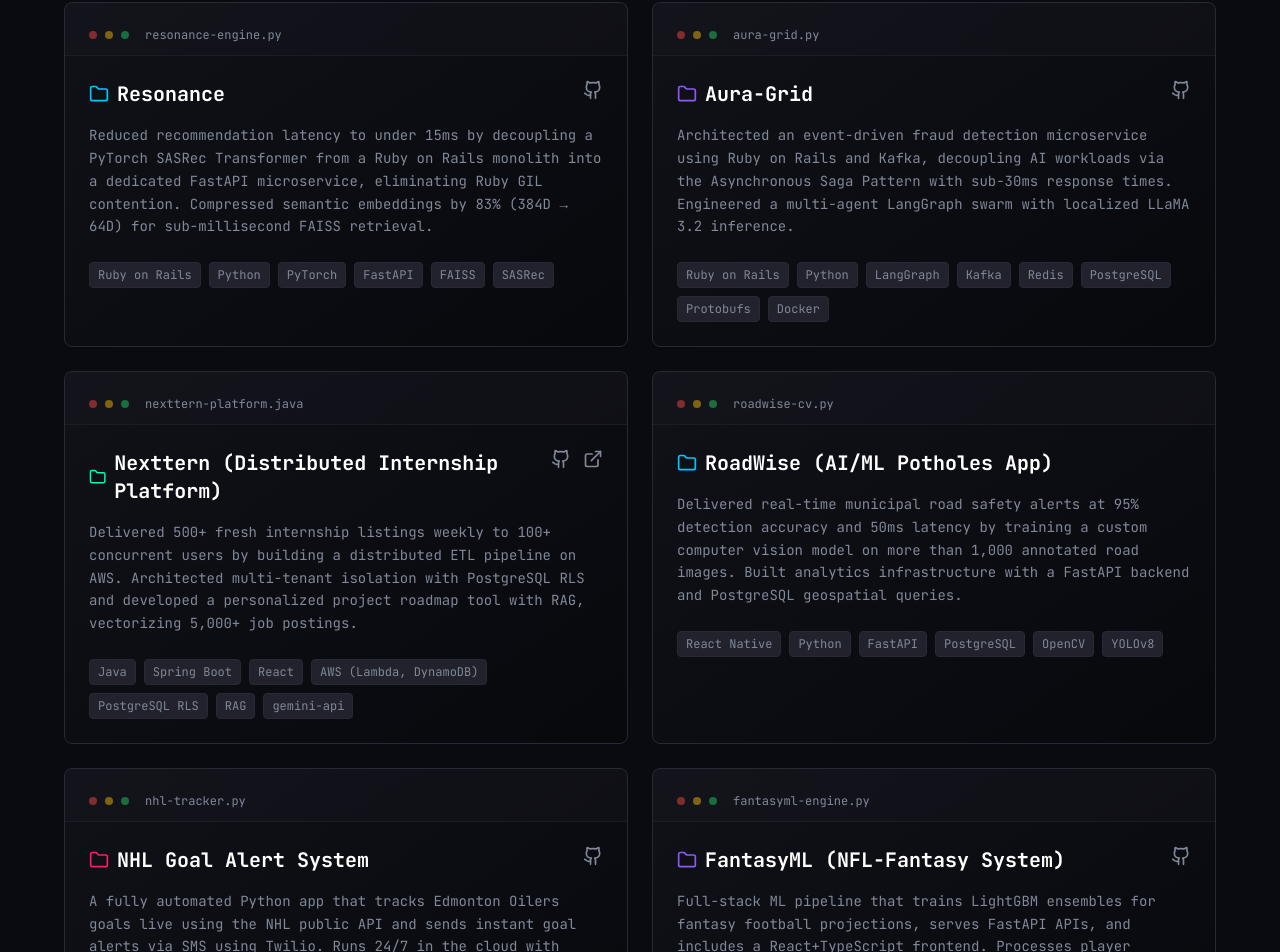
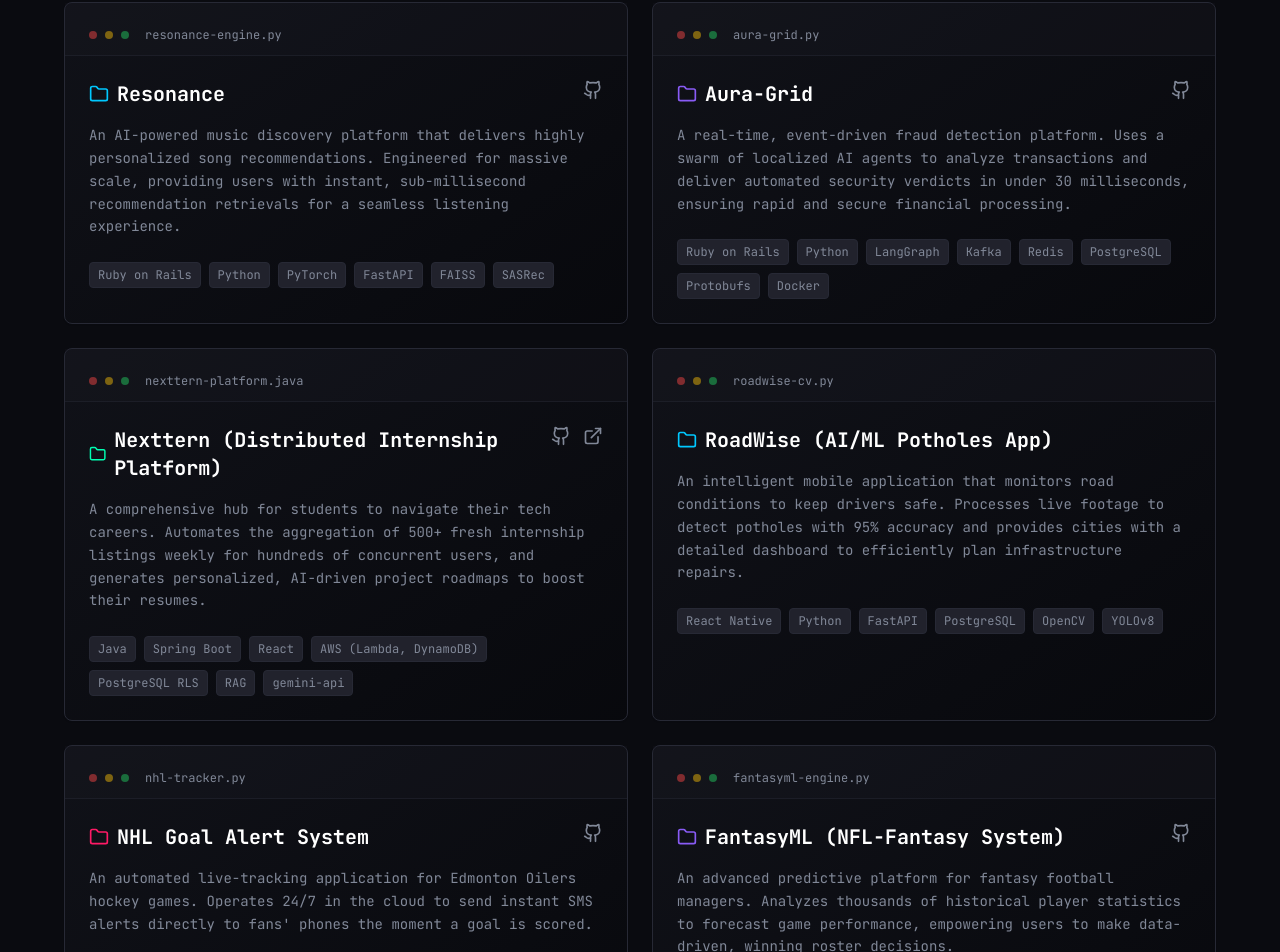
Before and after one commit to yuvraajbains/Personal-Website, a React (Create React App) app: page / in a window 1280 px wide. Shown: the part 3216-4168 px from the top of the page. Built offline with nearby package versions, Linux system fonts and the light colour scheme.

Commit message:
update project descriptions to be impact-focused

```diff
--- a/src/components/sections/Projects.jsx
+++ b/src/components/sections/Projects.jsx
@@ -7,7 +7,7 @@ const Projects = () => {
         {
             title: "Resonance",
             filename: "resonance-engine.py",
-            description: "Reduced recommendation latency to under 15ms by decoupling a PyTorch SASRec Transformer from a Ruby on Rails monolith into a dedicated FastAPI microservice, eliminating Ruby GIL contention. Compressed semantic embeddings by 83% (384D → 64D) for sub-millisecond FAISS retrieval.",
+            description: "An AI-powered music discovery platform that delivers highly personalized song recommendations. Engineered for massive scale, providing users with instant, sub-millisecond recommendation retrievals for a seamless listening experience.",
             tech: ["Ruby on Rails", "Python", "PyTorch", "FastAPI", "FAISS", "SASRec"],
             color: "blue",
             github: "https://github.com/yuvraajbains/myResonance",
@@ -16,7 +16,7 @@ const Projects = () => {
         {
             title: "Aura-Grid",
             filename: "aura-grid.py",
-            description: "Architected an event-driven fraud detection microservice using Ruby on Rails and Kafka, decoupling AI workloads via the Asynchronous Saga Pattern with sub-30ms response times. Engineered a multi-agent LangGraph swarm with localized LLaMA 3.2 inference.",
+            description: "A real-time, event-driven fraud detection platform. Uses a swarm of localized AI agents to analyze transactions and deliver automated security verdicts in under 30 milliseconds, ensuring rapid and secure financial processing.",
             tech: ["Ruby on Rails", "Python", "LangGraph", "Kafka", "Redis", "PostgreSQL", "Protobufs", "Docker"],
             color: "purple",
             github: "https://github.com/yuvraajbains/Aura-Mesh",
@@ -25,7 +25,7 @@ const Projects = () => {
         {
             title: "Nexttern (Distributed Internship Platform)",
             filename: "nexttern-platform.java",
-            description: "Delivered 500+ fresh internship listings weekly to 100+ concurrent users by building a distributed ETL pipeline on AWS. Architected multi-tenant isolation with PostgreSQL RLS and developed a personalized project roadmap tool with RAG, vectorizing 5,000+ job postings.",
+            description: "A comprehensive hub for students to navigate their tech careers. Automates the aggregation of 500+ fresh internship listings weekly for hundreds of concurrent users, and generates personalized, AI-driven project roadmaps to boost their resumes.",
             tech: ["Java", "Spring Boot", "React", "AWS (Lambda, DynamoDB)", "PostgreSQL RLS", "RAG", "gemini-api"],
             color: "green",
             github: "https://github.com/yuvraajbains/Nexttern",
@@ -34,7 +34,7 @@ const Projects = () => {
         {
             title: "RoadWise (AI/ML Potholes App)",
             filename: "roadwise-cv.py",
-            description: "Delivered real-time municipal road safety alerts at 95% detection accuracy and 50ms latency by training a custom computer vision model on more than 1,000 annotated road images. Built analytics infrastructure with a FastAPI backend and PostgreSQL geospatial queries.",
+            description: "An intelligent mobile application that monitors road conditions to keep drivers safe. Processes live footage to detect potholes with 95% accuracy and provides cities with a detailed dashboard to efficiently plan infrastructure repairs.",
             tech: ["React Native", "Python", "FastAPI", "PostgreSQL", "OpenCV", "YOLOv8"],
             color: "blue",
             github: null,
@@ -43,7 +43,7 @@ const Projects = () => {
         {
             title: "NHL Goal Alert System",
             filename: "nhl-tracker.py",
-            description: "A fully automated Python app that tracks Edmonton Oilers goals live using the NHL public API and sends instant goal alerts via SMS using Twilio. Runs 24/7 in the cloud with real-time notifications.",
+            description: "An automated live-tracking application for Edmonton Oilers hockey games. Operates 24/7 in the cloud to send instant SMS alerts directly to fans' phones the moment a goal is scored.",
             tech: ["Python", "Twilio", "Railway", "REST API"],
             color: "red",
             github: "https://github.com/yuvraajbains/NHL-Goal-Alert-System",
@@ -52,7 +52,7 @@ const Projects = () => {
         {
             title: "FantasyML (NFL-Fantasy System)",
             filename: "fantasyml-engine.py",
-            description: "Full-stack ML pipeline that trains LightGBM ensembles for fantasy football projections, serves FastAPI APIs, and includes a React+TypeScript frontend. Processes player statistics with time-series cross-validation.",
+            description: "An advanced predictive platform for fantasy football managers. Analyzes thousands of historical player statistics to forecast game performance, empowering users to make data-driven, winning roster decisions.",
             tech: ["Python", "FastAPI", "LightGBM", "Scikit-learn", "React", "Docker", "Postgres", "Redis"],
             color: "purple",
             github: "https://github.com/yuvraajbains/NFL-Fantasy-MLPred",
```
